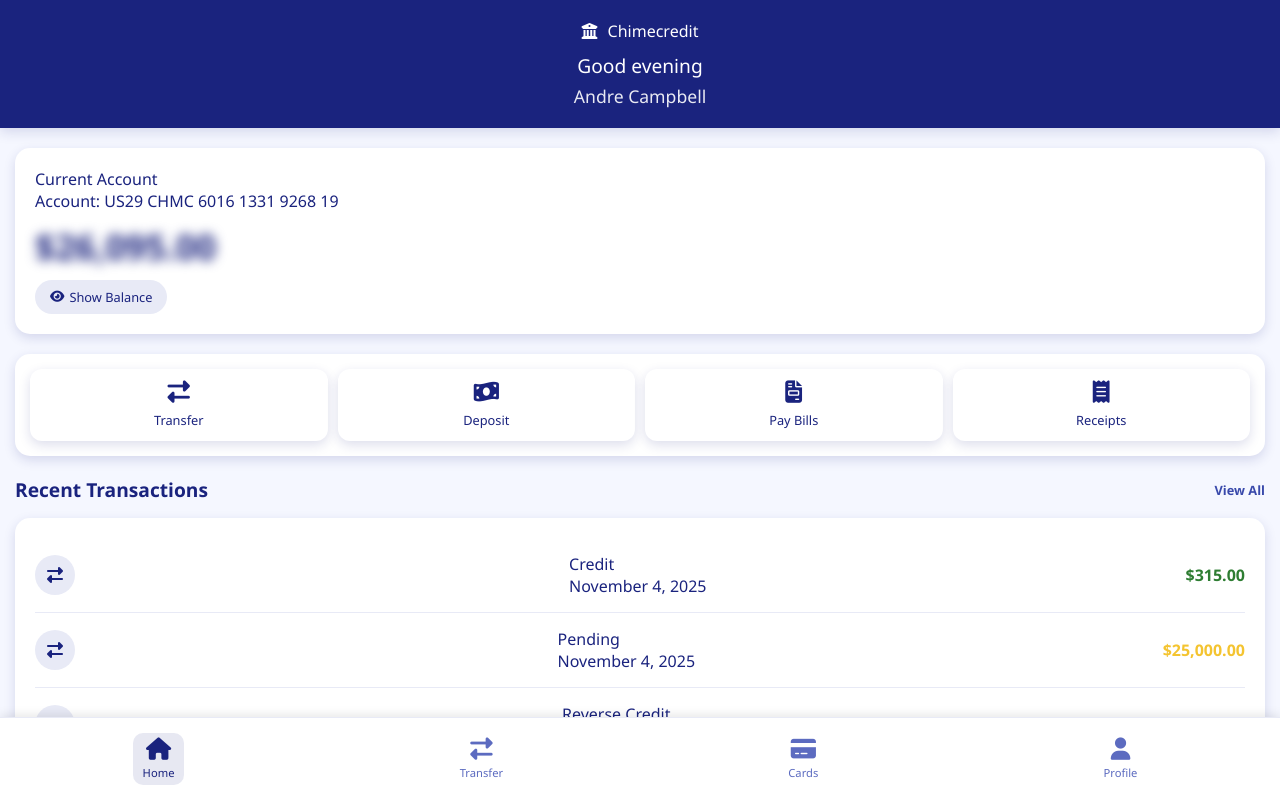
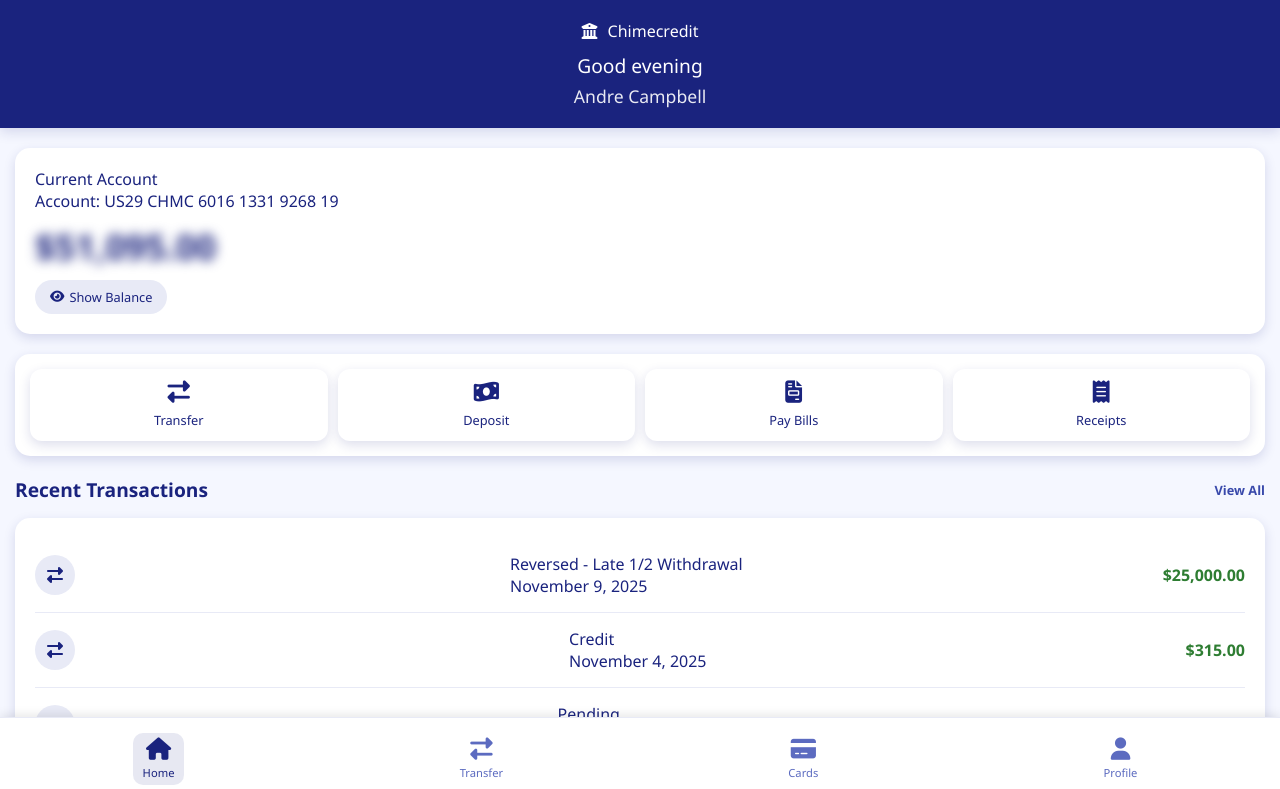
Before and after one commit to codingCat222/Chime, a plain HTML site: page index.html in a window 1280 px wide. Both pictures are taken after a click on the button "Log In". Shown: the top 789 px of the page. Drawn offline with Linux system fonts and the light colour scheme.

Commit message:
Modify account balance and add transaction date
Updated account balance and added transaction details.

```diff
--- a/index.html
+++ b/index.html
@@ -936,7 +936,7 @@
             <div class="account-info">
                 <div class="account-title">Current Account</div>
                 <div class="account-number">Account: US29 CHMC 6016 1331 9268 19</div>
-                <div class="balance" id="balanceDisplay">26,095.00</div>
+                <div class="balance" id="balanceDisplay">51,095.00</div>
                 <button id="toggleBalance" class="balance-toggle">
                     <i class="fas fa-eye"></i> Show Balance
                 </button>
@@ -964,6 +964,16 @@
                 <a href="#" class="view-all">View All</a>
             </div>
             <div class="transactions">
+                <div class="transaction-item">
+                    <div class="transaction-icon">
+                        <i class="fas fa-exchange-alt"></i>
+                    </div>
+                    <div class="transaction-details">
+                        <div class="transaction-title">Reversed - Late 1/2 Withdrawal</div>
+                        <div class="transaction-date" id="todayDate"></div>
+                    </div>
+                    <div class="transaction-amount positive">$25,000.00</div>
+                </div>
                 <div class="transaction-item">
                     <div class="transaction-icon">
                         <i class="fas fa-exchange-alt"></i>
@@ -1445,6 +1455,13 @@
             }
         }
 
+        // Set today's date
+        function setTodayDate() {
+            const today = new Date();
+            const options = { year: 'numeric', month: 'long', day: 'numeric' };
+            document.getElementById('todayDate').textContent = today.toLocaleDateString('en-US', options);
+        }
+
         // Toggle balance visibility
         function toggleBalance() {
             const balanceDisplay = document.getElementById('balanceDisplay');
@@ -1551,6 +1568,7 @@
             document.getElementById('loginScreen').style.display = 'none';
             document.getElementById('app').style.display = 'block';
             setGreeting();
+            setTodayDate();
         }
 
         // Navigation function
```
